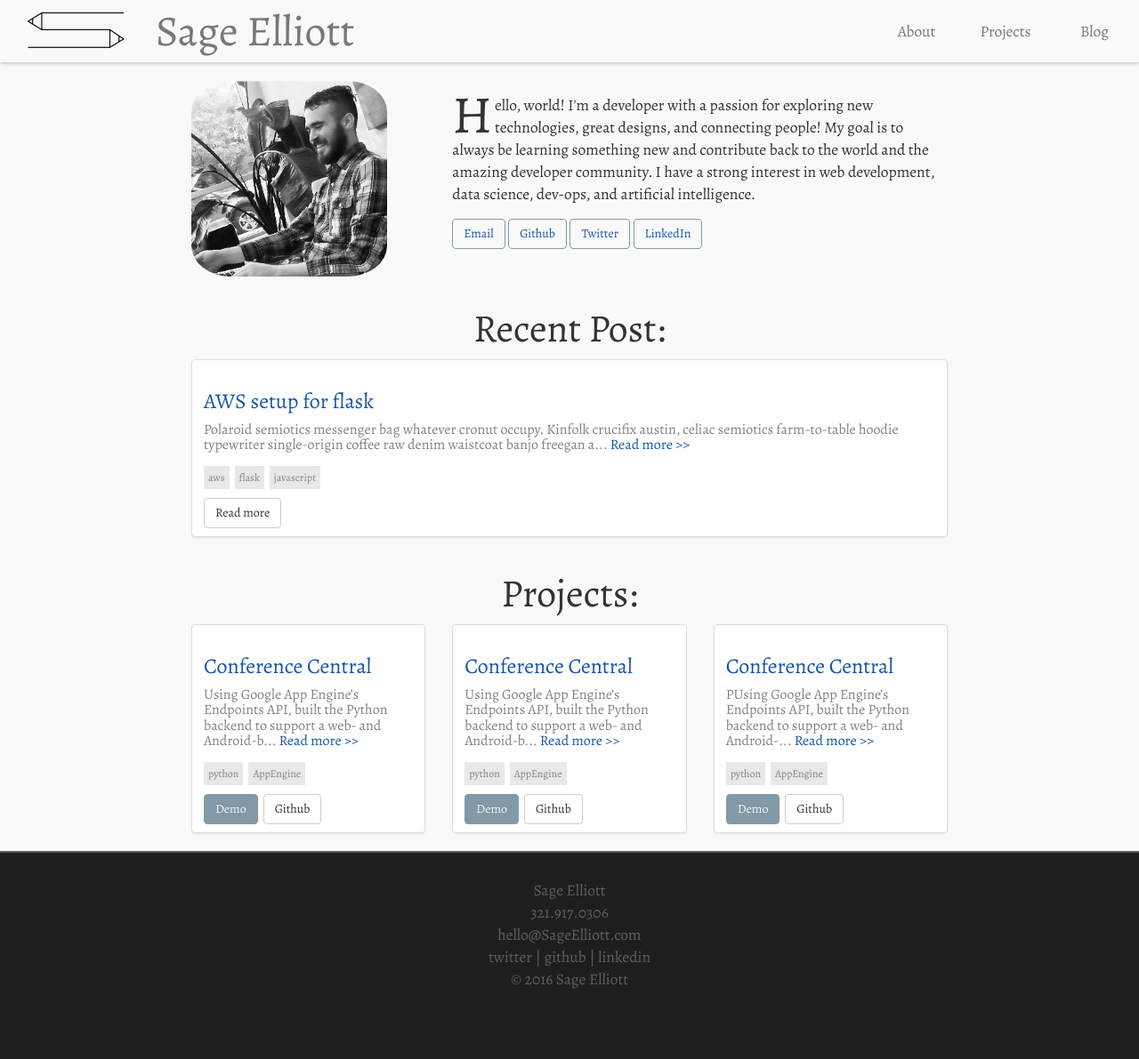
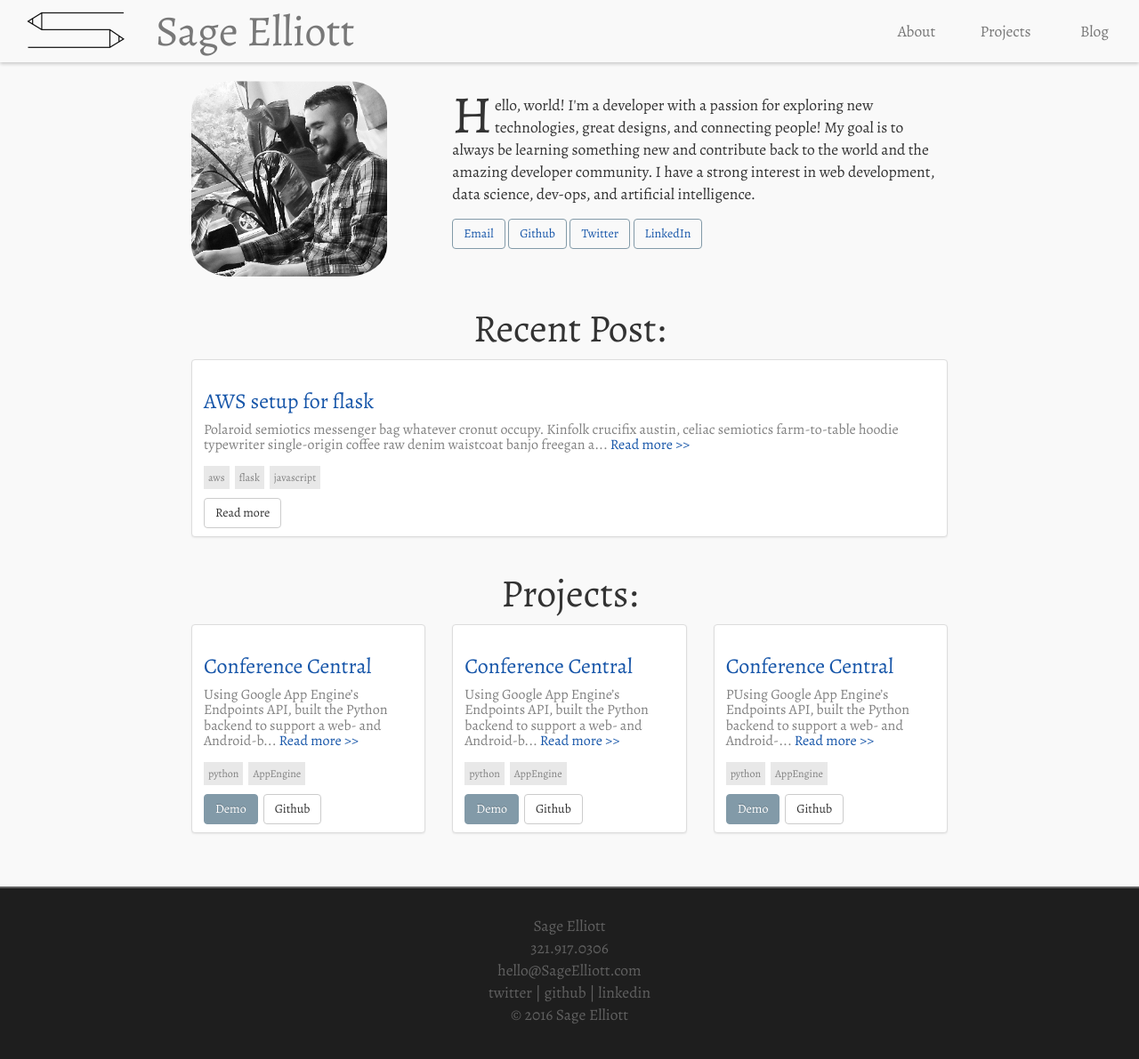
Before and after one commit to sagecodes/sage-blog, a Jekyll site: the page built from index.html, in a window 1280 px wide. Shown: the top 1191 px of the page at 89% size. Built offline with Jekyll 4.4.1, drawn with Linux system fonts in a browser that asks for light colours; nearby versions of some CDN libraries; some web fonts are replaced.

Commit message:
Refeactor: add margin to bottom of projects

```diff
--- a/css/style.css
+++ b/css/style.css
@@ -97,6 +97,10 @@ h3 {
 }
 /* About
 ===========================================*/
+
+#projects{
+margin-bottom: 40px;
+}
 
 
 #about {
@@ -320,7 +324,7 @@ h1 {
 }
 
 
-.active, .active:visited{
+/*.active, .active:visited{
 background-color: #828282;
 color: red;
-}
+}*/
```
